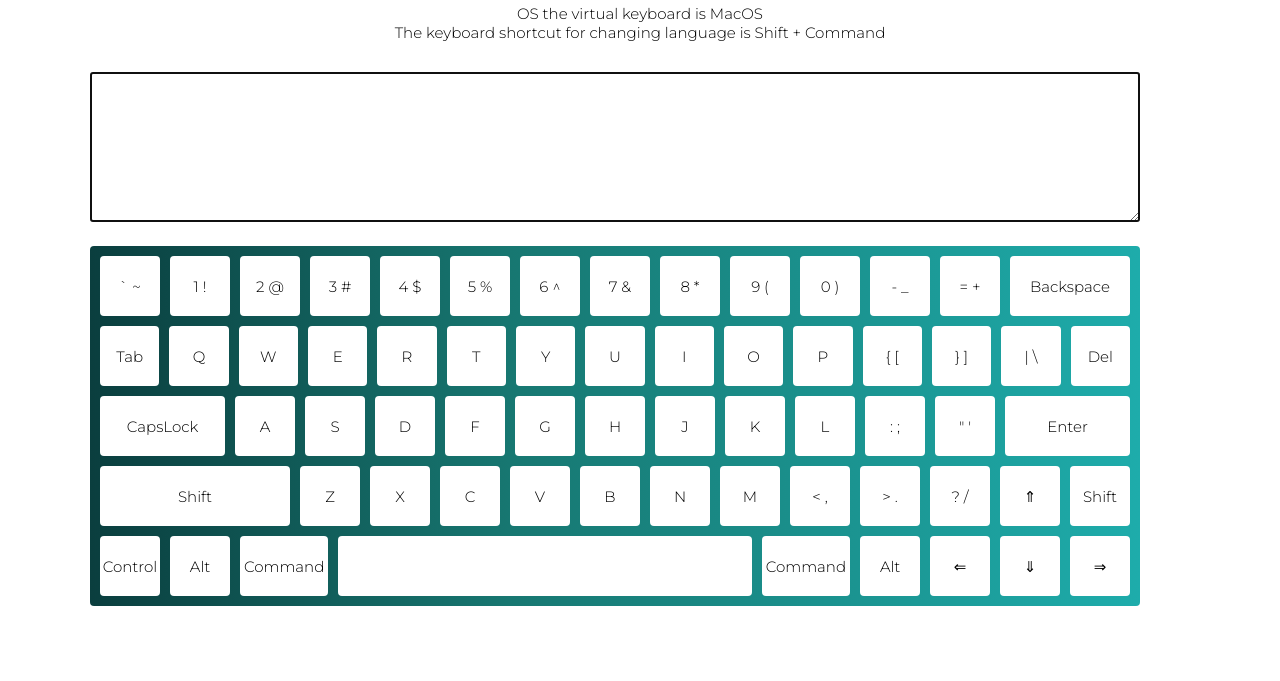
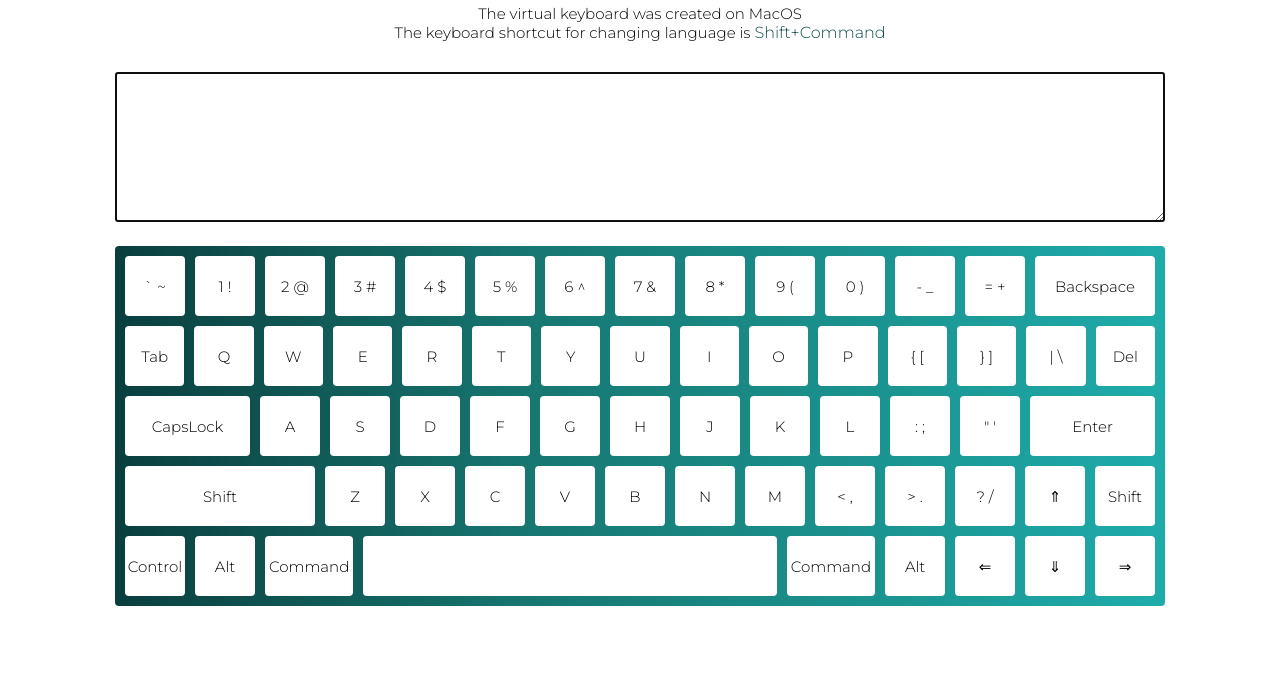
Before and after one commit to tayahanchar/virtual-keyboard, a website with bundled scripts: page index.html in a window 1280 px wide. Shown: the part 119-800 px from the top of the page. Built offline with nearby package versions, Linux system fonts and the light colour scheme.

Commit message:
fix: fix sintax errors

```diff
--- a/script.js
+++ b/script.js
@@ -11,8 +11,8 @@ function createApp() {
   container.classList.add('container');
   container.innerHTML = `<h1 class="title">Keyboard</h1>
   <div class="descr">
-    <p>OS the virtual keyboard is MacOS</p>
-    <p>The keyboard shortcut for changing language is Shift + Command</p>
+    <p>The virtual keyboard was created on MacOS</p>
+    <p>The keyboard shortcut for changing language is <span>Shift+Command</span></p>
   </div>
 
     <textarea class="textarea" id="textarea"></textarea>
@@ -313,30 +313,6 @@ window.addEventListener('keydown', (e) => {
   }
 });
 
-// function printLetter(event) {
-//   if (event.target.hasAttribute('keyshift')) {
-//     if (document.querySelector(`[code=CapsLock]`).classList.contains('key--active')) {
-//       document.querySelector('.textarea').focus();
-//       document.querySelector('.textarea').value += event.target.getAttribute('keyshift');
-//     } else {
-//       document.querySelector('.textarea').focus();
-//       if(event.target.getAttribute('code') === 'Tab') {
-//         document.querySelector('.textarea').value += event.target.getAttribute('keyshift');
-//         return;
-//       }
-//       document.querySelector('.textarea').value += event.target.getAttribute('key');
-//     }
-//   }
-
-//   if (event.target.getAttribute('code') === 'Enter') {
-//     document.querySelector('.textarea').value += event.target.getAttribute('enter');
-//     document.querySelector('.textarea').focus();
-//   }
-
-//   const position = document.querySelector('.textarea').selectionStart;
-//   console.log(position);
-// }
-
 document.querySelector('.textarea').focus();
 
 function printLetter(event) {
@@ -383,8 +359,6 @@ function printLetter(event) {
     const textarea = document.getElementById('textarea');
     setCaretPosition(textarea, `${position + 1}`);
   }
-
-  // const position = document.querySelector('.textarea').selectionStart;
 }
 
 document.querySelector('[code=CapsLock]').addEventListener('click', (event) => {
--- a/style.css
+++ b/style.css
@@ -8,7 +8,8 @@
 
 .container {
   margin: 30px auto;
-  width: 1100px;
+  padding: 0 20px;
+  width: 1090px;
 }
 
 .title {
@@ -54,7 +55,7 @@
   transition: 0.5s;
 }
 .key:hover {
-  transform: translateY(-4px);
+  transform: translateY(-3px);
   box-shadow: 0 5px 0 rgb(32, 107, 109);
 }
 
@@ -87,3 +88,8 @@ textarea {
   padding: 20px;
   font-size: 16px;
 }
+
+span {
+  color: rgb(17, 75, 77);
+  font-size: 16px;
+}
```
